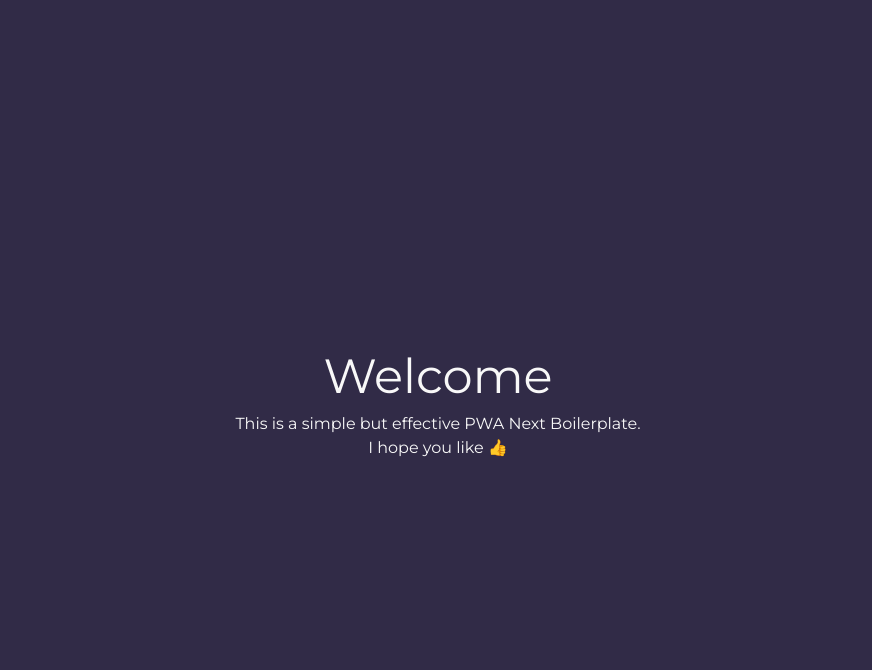
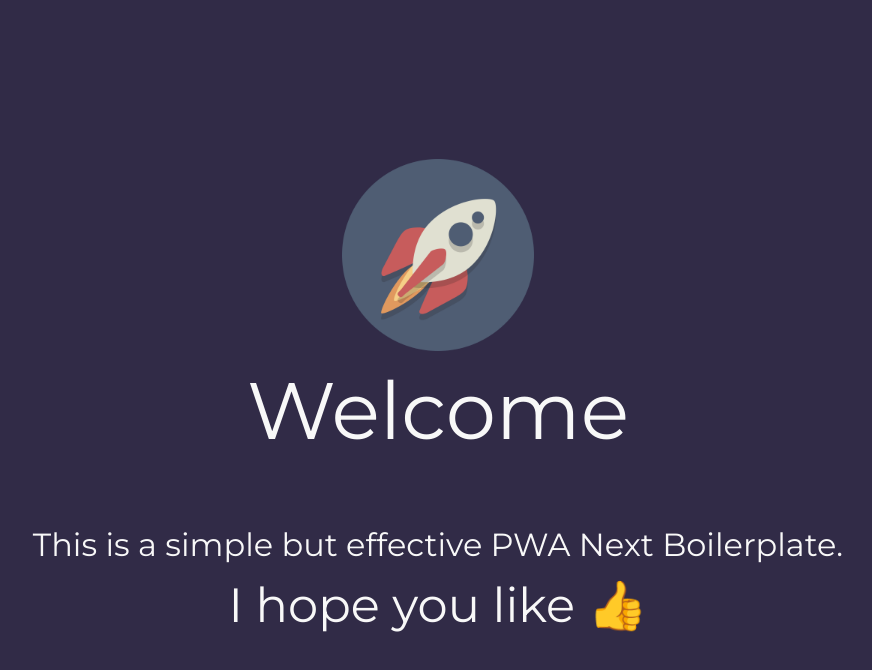
Before and after one commit to robertoumbelino/next-pwa, a Next.js app: page / in a window 1280 px wide. Shown: the top 670 px of the page, without its empty margins (202-1074 px from the left). Built offline with nearby package versions, Linux system fonts and the light colour scheme.

Commit message:
feat: added logo

```diff
--- a/src/pages/index.tsx
+++ b/src/pages/index.tsx
@@ -1,10 +1,15 @@
 import Head from 'next/head'
+import Image from 'next/image'
 
 /**
  * Components.
  */
 import { Flex } from '~/components/Page/components/Flex'
 import { Typography } from '~/components/Typography/components/Typography'
+
+/**
+ * Images.
+ */
 
 export default function Home() {
   return (
@@ -14,18 +19,34 @@ export default function Home() {
       </Head>
 
       <main>
-        <Flex justifyContent="center" flexDirection="column" height="100vh">
-          <Typography variant="h1" isWhite fontSize={3}>
+        <Flex
+          justifyContent="center"
+          alignItems="center"
+          flexDirection="column"
+          height="100vh"
+        >
+          <Image
+            src="/images/rocket.png"
+            alt="Logo"
+            sizes="192px"
+            layout="fixed"
+            width={192}
+            height={192}
+          />
+
+          <Typography variant="h1" isWhite fontSize={5}>
             Welcome
           </Typography>
 
-          <Typography variant="p" isWhite>
-            This is a simple but effective PWA Next Boilerplate.
-          </Typography>
+          <Flex margin={{ top: 50 }} flexDirection="column">
+            <Typography variant="p" isWhite fontSize={2}>
+              This is a simple but effective PWA Next Boilerplate.
+            </Typography>
 
-          <Typography variant="p" isWhite>
-            I hope you like 👍
-          </Typography>
+            <Typography variant="p" isWhite fontSize={3}>
+              I hope you like 👍
+            </Typography>
+          </Flex>
         </Flex>
       </main>
     </div>
```
Also changed, not shown: public/images/rocket.png (added), 1 other file (tests, documents, lock files or other folders).
